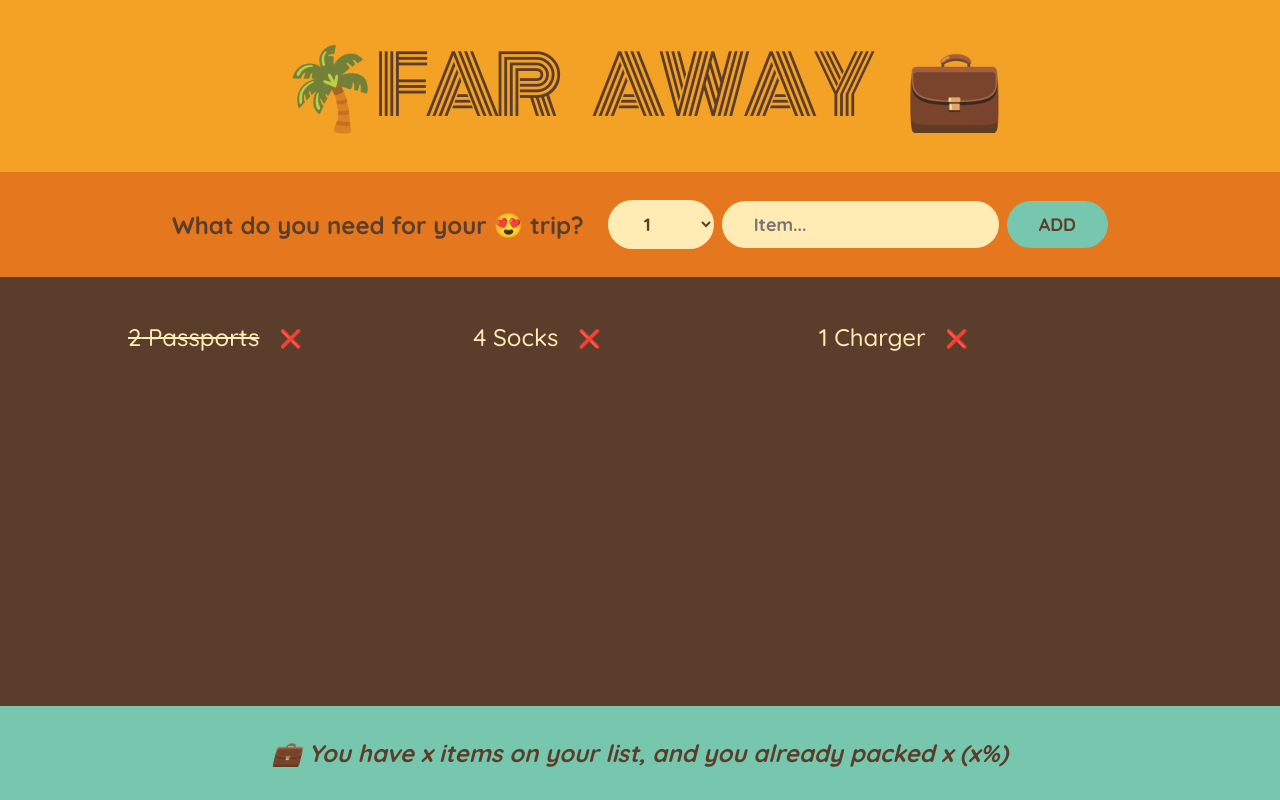
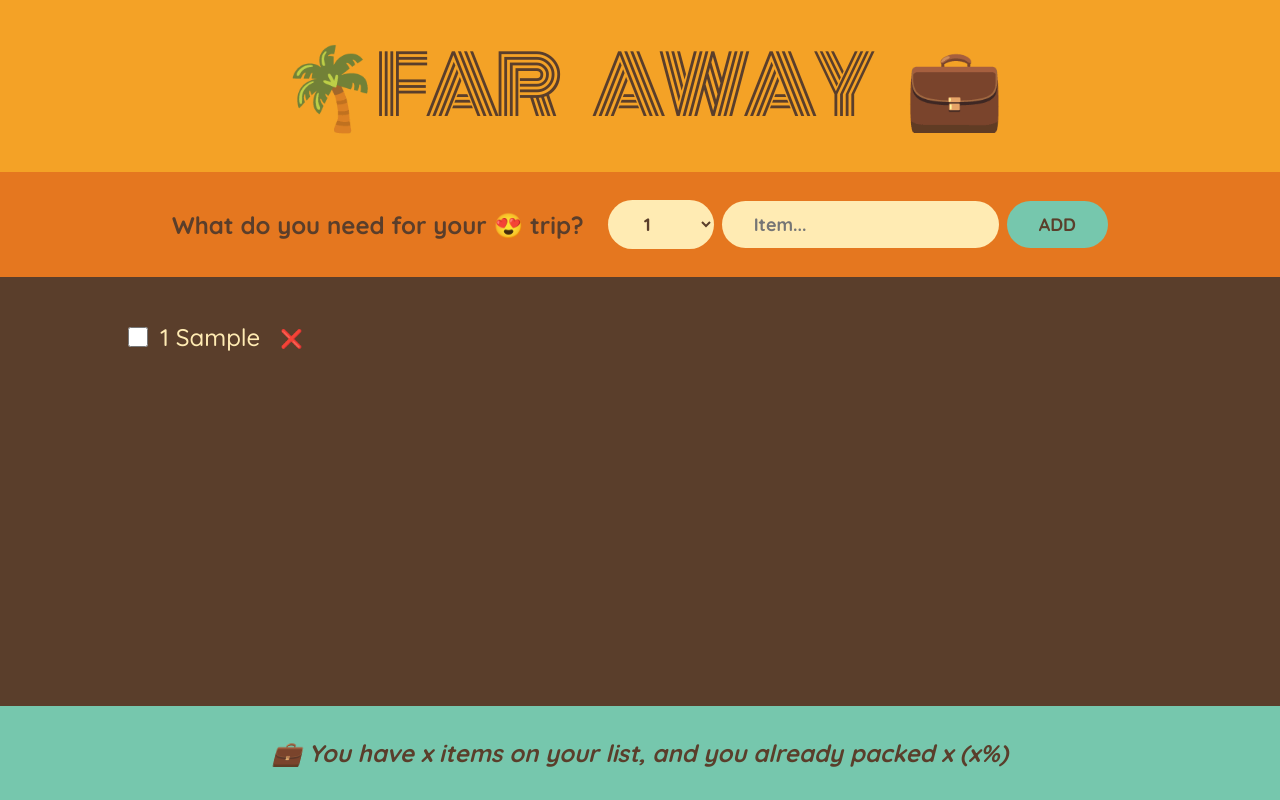
Before and after one commit to PoetsMuse/travel_list, a React (Create React App) app: page / in a window 1280 px wide. Both pictures are taken after typing "Sample" into the empty fields and a click on the button "ADD". Built offline with nearby package versions, Linux system fonts and the light colour scheme.

Commit message:
Lifting state up / add, delete, update item

```diff
--- a/src/App.js
+++ b/src/App.js
@@ -1,84 +1,108 @@
- import {useState} from 'react'
-
- const initialItems = [
-  { id: 1, description: "Passports", quantity: 2, packed: true },
-  { id: 2, description: "Socks", quantity: 4, packed: false },
-  { id: 3, description: "Charger", quantity: 1, packed: false },
-];
+import { useState } from "react";
 
 export default function App() {
+
+  const [items, setItems] = useState([]);
+
+  function handleAddItems(item) {
+    setItems((items) => [...items, item]);
+  }
+
+  function handleDeleteItem(id) {
+    setItems((items) => items.filter(item=> item.id !== id))
+  }
+
+  function handleToggleItem(id) {
+    setItems(items =>
+      items.map(item =>
+        item.id === id ? {...item, packed: !item.packed} : item
+      )
+    )
+  }
+
   return (
     <div className="app">
       <Logo />
-      <Form />
-      <PackingList>
-
-      </PackingList>
+      <Form onAddItems={handleAddItems} />
+      <PackingList items={items} onDeleteItem={handleDeleteItem} onToggleItem={handleToggleItem} />
       <Stats />
     </div>
-  )
+  );
 }
 
-  function Logo(){
-    return (
-      <h1> 🌴Far Away 💼</h1>
-    )
+function Logo() {
+  return <h1> 🌴Far Away 💼</h1>;
 }
 
-  function Form(){
-
-    const [description, setDescription] = useState('')
+function Form({onAddItems}) {
+  const [description, setDescription] = useState("");
   const [quantity, setQuantity] = useState(1)
 
   function handleSubmit(e) {
-      e.preventDefault()
+    e.preventDefault();
 
-      if(!description) return
+    if (!description) return;
 
-      const newItem = {description, quantity, packed: false, id: Date.now() }
-      console.log(newItem)
+    const newItem = { description, quantity, packed: false, id: Date.now() };
+    console.log(newItem);
 
-      setDescription('')
-      setQuantity(1)
+    onAddItems(newItem)
+
+    setDescription("");
+    setQuantity(1);
   }
 
   return (
     <form className="add-form" onSubmit={handleSubmit}>
       <h3>What do you need for your 😍 trip?</h3>
-        <select value={quantity} onChange={(e) => setQuantity(Number(e.target.value))}>
-          {Array.from({length: 20}, (_, i) => i + 1).map(num => <option value={num} key={num}>{num}</option>)}
+      <select
+        value={quantity}
+        onChange={(e) => setQuantity(Number(e.target.value))}
+      >
+        {Array.from({ length: 20 }, (_, i) => i + 1).map((num) => (
+          <option value={num} key={num}>
+            {num}
+          </option>
+        ))}
       </select>
       <input
         type="text"
         placeholder="Item..."
         value={description}
-          onChange={(e) => setDescription(e.target.value)} />
+        onChange={(e) => setDescription(e.target.value)}
+      />
       <button>Add</button>
     </form>
-    )
+  );
 }
 
-  function PackingList(){
+function PackingList({items, onDeleteItem, onToggleItem}) {
   return (
     <div className="list">
       <ul>
-          {initialItems.map(item =>
-            (<Item item={item} key={item.id} />
+        {items.map((item) => (
+          <Item
+            item={item}
+            onDeleteItem={onDeleteItem}
+            key={item.id}
+            onToggleItem={onToggleItem}
+          />
         ))}
       </ul>
     </div>
-    )
+  );
 }
 
-  function Item({item}) {
+function Item({ item, onDeleteItem, onToggleItem }) {
   return (
     <li>
-        <span style={item.packed ? {textDecoration: "line-through"} : {}}>
+      <input type="checkbox" value={item.packed} onChange={() => onToggleItem(item.id)} />
+      <span style={item.packed ? { textDecoration: "line-through" } : {}}>
         {item.quantity} {item.description}
       </span>
-        <button>❌</button>
+      <button type="button" onClick={()=>onDeleteItem(item.id)}>❌</button>
     </li>
-    )
+  );
 }
 
 function Stats() {
@@ -86,5 +110,5 @@
     <footer className="stats">
       <em>💼 You have x items on your list, and you already packed x (x%)</em>
     </footer>
-    )
+  );
 }
```
Lines whose indentation alone changed are shown as unchanged.
